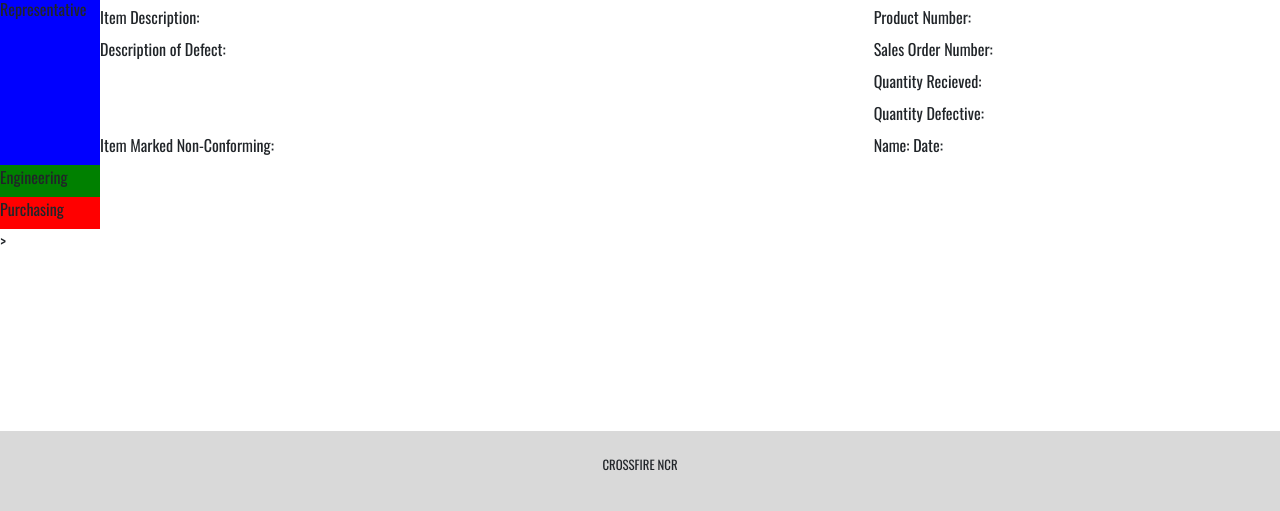
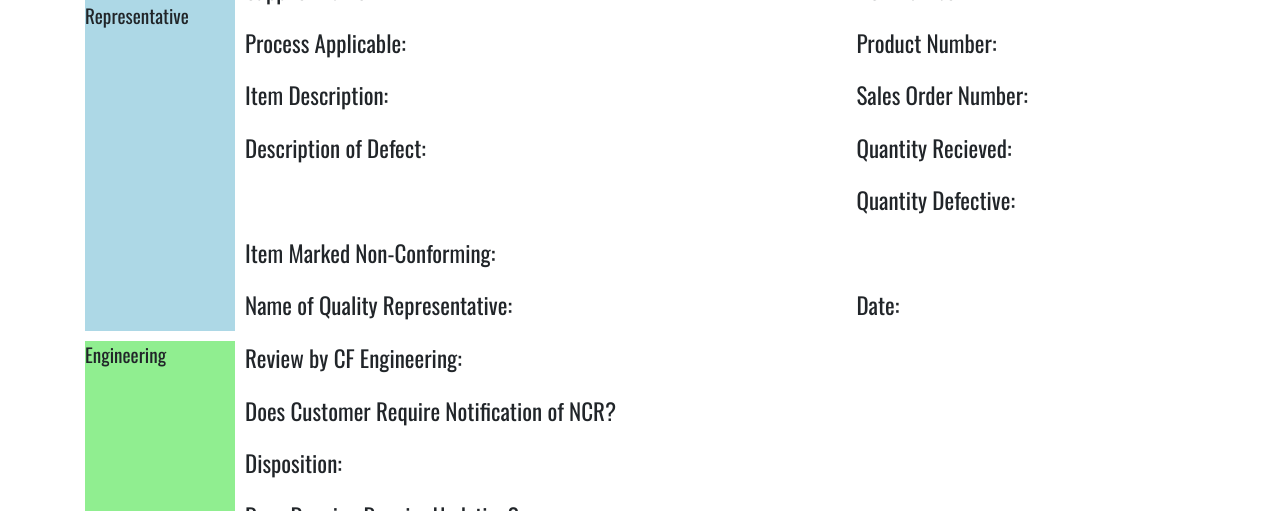
Before and after one commit to Ahripyx/web-wizards, a website: page views/details.html in a window 1280 px wide. Shown: the part 289-800 px from the top of the page. Drawn offline with nearby package versions, Linux system fonts and the light colour scheme; a script that the page names is missing.

Commit message:
More Details Reformatting
added grid layout to details page and wrote css defining the grids

```diff
--- a/public/styles/style.css
+++ b/public/styles/style.css
@@ -408,38 +408,62 @@ form input[type="date"]:focus {
     margin-top: 10px;
 }
 
-.grid-container-document{
+.grid-container{
     display: grid;
-    grid-template-columns: 100px auto;
+    gap: 10px;
+    font-size: 1.2em;
+}
+
+.grid-document{
+    grid-template-columns: 150px auto;
     grid-template-rows: auto, auto, auto;
 }
 
-.grid-container-quality{
-    display: grid;
+.grid-quality{
     grid-template-areas:
-    'process supplier NCRnum'
-    'item item productNum'
-    'defect defect saleOrder'
-    'empty empty qRecieved'
-    'empty empty qDefective'
-    'nonConform nonConform nameDate' ;
+    'supplier supplier NCRnum'
+    'process process productNum'
+    'item item saleOrder'
+    'defect defect qRecieved'
+    'defect defect qDefective'
+    'nonConform nonConform nonConform'
+    'qualName qualName qualDate' ;
 }
 
-.qualtity-item1{ grid-area: process; }
-.qualtity-item2{ grid-area: supplier; }
-.qualtity-item3{ grid-area: NCRnum; }
-.qualtity-item4{ grid-area: item; }
-.qualtity-item5{ grid-area: productNum; }
-.qualtity-item6{ grid-area: defect; }
-.qualtity-item7{ grid-area: saleOrder; }
-.qualtity-item8{ grid-area: empty; }
-.qualtity-item9{ grid-area: qRecieved; }
-.qualtity-item10{ grid-area: qDefective; }
-.qualtity-item11{ grid-area: nonConform; }
-.qualtity-item12{ grid-area: nameDate; }
+.quality-item1{ grid-area: process; }
+.quality-item2{ grid-area: supplier; }
+.quality-item3{ grid-area: NCRnum; }
+.quality-item4{ grid-area: item; }
+.quality-item5{ grid-area: productNum; }
+.quality-item6{ grid-area: defect; }
+.quality-item7{ grid-area: saleOrder; }
+.quality-item9{ grid-area: qRecieved; }
+.quality-item10{ grid-area: qDefective; }
+.quality-item11{ grid-area: nonConform; }
+.quality-item12{ grid-area: qualName; }
+.quality-item13{ grid-area: qualDate; }
+
+.grid-engineering{
+    grid-template-areas:
+    'review review review'
+    'notify notify notify'
+    'dispo dispo dispo'
+    'updateDraw updateDraw updateDraw'
+    'ogRev ogRev newRev'
+    'engName engName engDate';
+}
+
+.eng-item1{ grid-area: review; }
+.eng-item2{ grid-area: notify; }
+.eng-item3{ grid-area: dispo; }
+.eng-item4{ grid-area: updateDraw; }
+.eng-item5{ grid-area: ogRev; }
+.eng-item6{ grid-area: newRev; }
+.eng-item7{ grid-area: engName; }
+.eng-item8{ grid-area: engDate; }
 
 .grid-item-qty{
-    background-color: blue;
+    background-color: lightblue;
     grid-column: 1;
     grid-row: 1;
 }
@@ -447,13 +471,13 @@ form input[type="date"]:focus {
 .grid-item-eng{
     grid-column: 1;
     grid-row: 2;
-    background-color: green;
+    background-color: lightgreen;
 }
 
 .grid-item-pur{
     grid-column: 1;
     grid-row: 3;
-    background-color: red;
+    background-color: pink;
 }
 
 .light-cells{
--- a/views/details.html
+++ b/views/details.html
@@ -81,8 +81,8 @@
                </div>
             </div>
          </section>
-
-         <div class="grid-container-document">
+         <section class="container">
+            <div class="grid-container grid-document">
                <div class="grid-item-qty">
                   <label>Quality Representative</label>
                </div>
@@ -92,53 +92,72 @@
                <div class="grid-item-pur">
                   <label>Purchasing</label>
                </div>
-            <div class="grid-container-quality">
-               <div class="qualtity-item1">
+               <div class="grid-container grid-quality">
+                  <div class="quality-item1">
                      <label>Process Applicable:</label>
                   </div>
-               <div class="qualtity-item2">
+                  <div class="quality-item2">
                      <label>Supplier Name:</label>
                   </div>
-               <div class="qualtity-item3">
+                  <div class="quality-item3">
                      <label>NCR Number:</label>
                   </div>
-               <div class="qualtity-item4">
+                  <div class="quality-item4">
                      <label>Item Description:</label>
                   </div>
-               <div class="qualtity-item5">
+                  <div class="quality-item5">
                      <label>Product Number:</label>
                   </div>
-               <div class="qualtity-item6">
+                  <div class="quality-item6">
                      <label>Description of Defect:</label>
                   </div>
-               <div class="qualtity-item7">
+                  <div class="quality-item7">
                      <label>Sales Order Number:</label>
                   </div>
-               <div class="qualtity-item8">
-                  <div></div>
-               </div>
-               <div class="qualtity-item9">
+                  <div class="quality-item9">
                      <label>Quantity Recieved:</label>
                   </div>
-               <div class="qualtity-item10">
+                  <div class="quality-item10">
                      <label>Quantity Defective:</label>
                   </div>
-               <div class="qualtity-item11">
+                  <div class="quality-item11">
                      <label>Item Marked Non-Conforming:</label>
                   </div>
-               <div class="qualtity-item12">
-                  <label>Name:</label>
+                  <div class="quality-item12">
+                     <label>Name of Quality Representative:</label>
+                  </div>
+                  <div class="quality-item13">
                      <label>Date:</label>
                   </div>
                </div>
-            <div>
-
+               <div class="grid-container grid-engineering">
+                  <div class="eng-item1">
+                     <label>Review by CF Engineering:</label>
                   </div>
-            <div>
-
+                  <div class="eng-item2">
+                     <label>Does Customer Require Notification of NCR?</label>
                   </div>
-         </div>>
-
+                  <div class="eng-item3">
+                     <label>Disposition:</label>
+                  </div>
+                  <div class="eng-item4">
+                     <label>Does Drawing Require Updating?</label>
+                  </div>
+                  <div class="eng-item5">
+                     <label>Original Version Number:</label>
+                  </div>
+                  <div class="eng-item6">
+                     <label>Updated Version Number:</label>
+                  </div>
+                  <div class="eng-item7">
+                     <label>Name of Engineer:</label>
+                  </div>
+                  <div class="eng-item8">
+                     <label>Date:</label>
+                  </div>
+               </div>
+            </div>
+         </section>
          <!--
          <section id="dataTable" class="container">
                <h2 class="text-center detailheader">NCR Info:</h2>
```
Lines whose indentation alone changed are shown as unchanged.
